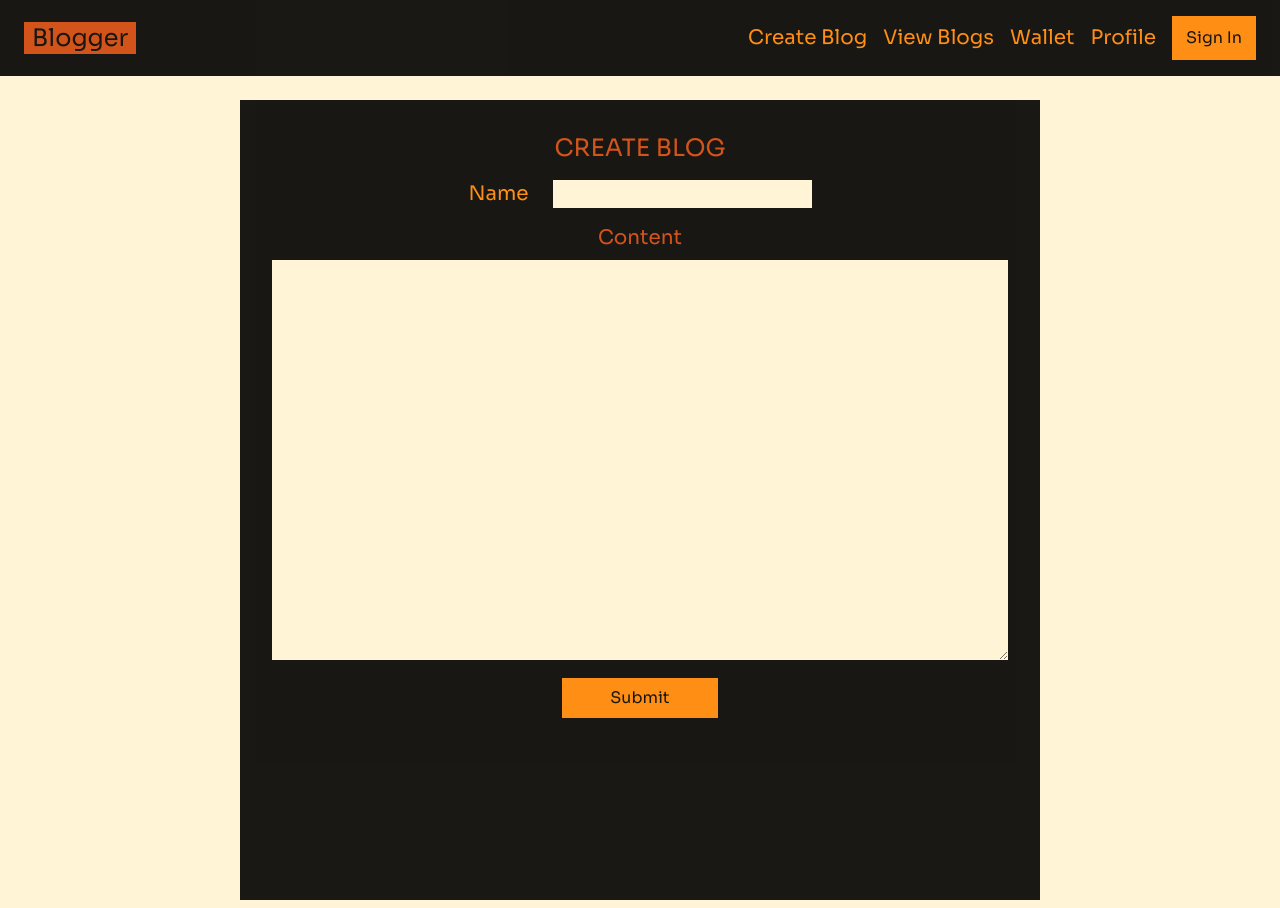
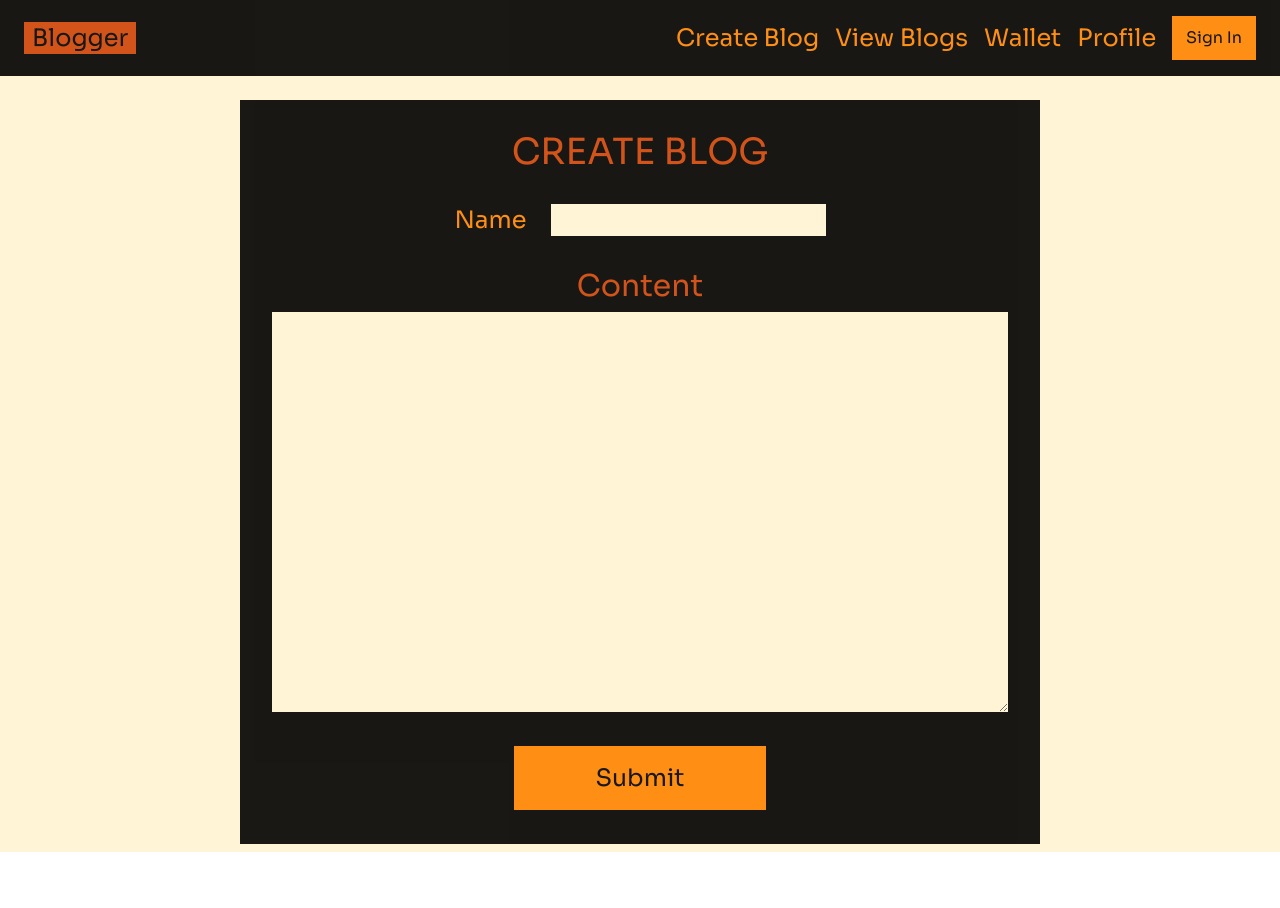
Before and after one commit to kishan1735/Blogger, a Next.js app: page /createblog in a window 1280 px wide. After the commit the page ends 852 px from the top, so only its background shows below. Built offline with nearby package versions, Linux system fonts and the light colour scheme; no server answers.

Commit message:
Wallet Update

```diff
--- a/app/createblog/page.tsx
+++ b/app/createblog/page.tsx
@@ -21,23 +21,23 @@ function Page() {
     }
   }
   return (
-    <div className="h-full w-screen bg-secondary flex flex-col space-y-6 w-screen pb-2">
+    <div className="h-full  bg-secondary flex flex-col space-y-6 w-screen pb-2">
       <Nav />
-      <div className="bg-black flex flex-col space-y-4 px-8 py-8 h-[100vh] opacity-90 mx-[30vh]">
-        <h1 className="text-accent text-2xl text-center uppercase">
+      <div className="bg-black flex flex-col space-y-8 px-8 py-8 h-full opacity-90 mx-[30vh]">
+        <h1 className="text-accent text-4xl text-center uppercase">
           Create Blog
         </h1>
         <div className="flex space-x-6 justify-center">
-          <h1 className="text-primary text-xl">Name</h1>
+          <h1 className="text-primary text-2xl">Name</h1>
           <input
             type="text"
-            className="bg-secondary px-8"
+            className="bg-secondary px-10"
             value={name}
             onChange={(e) => setName(e.target.value)}
           />
         </div>
         <div className="flex flex-col space-y-2">
-          <h1 className="text-accent text-xl text-center">Content</h1>
+          <h1 className="text-accent text-3xl text-center">Content</h1>
           <textarea
             className="bg-secondary px-8 h-[50vh] w-120  py-2"
             value={text}
@@ -45,7 +45,7 @@ function Page() {
           />
         </div>
         <button
-          className="bg-primary mx-72 py-2 border-black border-2 hover:bg-black hover:border-primary hover:text-primary"
+          className="bg-primary mx-auto py-4 text-2xl w-[20vw] border-black border-2 hover:bg-black hover:border-primary hover:text-primary"
           onClick={handleClick}
         >
           Submit
--- a/app/page.tsx
+++ b/app/page.tsx
@@ -7,7 +7,7 @@ export default function Home() {
   return (
     <main className="h-full flex flex-col bg-secondary">
       <SearchNav search={search} setSearch={setSearch} border={true} />
-      <div className="bg-black opacity-90  h-[90vh] flex flex-col py-16">
+      <div className="bg-black opacity-90  h-[80vh] flex flex-col py-16">
         <h1 className="text-primary text-6xl my-auto px-8">
           The Best Premium Blogging Platform on Internet
         </h1>
--- a/app/wallet/page.tsx
+++ b/app/wallet/page.tsx
@@ -6,21 +6,22 @@ function Page() {
   const { data: session, status } = useSession();
   console.log(session);
   return (
-    <div className="h-screen flex flex-col items-center space-y-16 bg-secondary">
+    <div className="h-screen flex flex-col items-center space-y-16 bg-secondary ">
       <Nav />
-      <div className="bg-black opacity-90 flex">
-        <div className="flex flex-col px-8 py-6 space-y-8">
-          <h1 className="text-primary text-4xl uppercase">Your wallet</h1>
-          <div className="flex space-x-16">
-            <h1 className="text-primary text-xl">Name</h1>
-            <h1 className="text-secondary text-xl">{session?.user?.name}</h1>
-          </div>
-          <div className="flex space-x-16">
-            <h1 className="text-primary text-3xl uppercase ">Your Balance</h1>
-            <h1 className="text-secondary text-xl">"Balance"</h1>
-          </div>
+
+      <div className=" bg-black w-[50vw] opacity-90 flex-col px-8  py-6 space-y-8">
+        <h1 className="text-accent text-4xl">Your Wallet</h1>
+        <div className="flex space-x-16">
+          <h1 className="text-primary text-3xl">Name</h1>
+          <h1 className="text-secondary text-3xl">{session?.user?.name}</h1>
         </div>
-        <div className="flex flex-col"></div>
+        <div className="flex space-x-16">
+          <h1 className="text-primary text-3xl">Your Balance</h1>
+          <h1 className="text-secondary text-3xl">0</h1>
+        </div>
+        <button className="bg-primary text-black border-2 border-black text-2xl mx-auto px-4 py-2 hover:bg-black hover:text-primary hover:border-primary">
+          Add To Your Wallet
+        </button>
       </div>
     </div>
   );
--- a/components/Nav.tsx
+++ b/components/Nav.tsx
@@ -14,19 +14,19 @@ function Nav() {
       </Link>
       <div className="flex items-center space-x-4">
         <Link href="/createblog" className=" group text-primary">
-          <h1 className="text-xl">Create Blog</h1>
+          <h1 className="text-2xl">Create Blog</h1>
           <div className="mx-2 group-hover:border-b-2 group-hover:border-primary"></div>
         </Link>
         <Link href="/blogs" className=" group text-primary">
-          <h1 className="text-xl">View Blogs</h1>
+          <h1 className="text-2xl">View Blogs</h1>
           <div className="mx-2 group-hover:border-b-2 group-hover:border-primary"></div>
         </Link>
         <Link href="/wallet" className=" group text-primary">
-          <h1 className="text-xl">Wallet</h1>
+          <h1 className="text-2xl">Wallet</h1>
           <div className="mx-2 group-hover:border-b-2 group-hover:border-primary"></div>
         </Link>
         <Link href="/profile" className=" group text-primary">
-          <h1 className="text-xl">Profile</h1>
+          <h1 className="text-2xl">Profile</h1>
           <div className="mx-2 group-hover:border-b-2 group-hover:border-primary"></div>
         </Link>
         {status !== "authenticated" ? (
--- a/components/SearchNav.tsx
+++ b/components/SearchNav.tsx
@@ -14,7 +14,7 @@ function SearchNav({
   const { data: session, status } = useSession();
   return (
     <nav
-      className={`max-w-kxl px-6 py-4 bg-black flex justify-between opacity-90 items-center ${
+      className={`max-w-kxl px-6 py-4 h-[15vh] bg-black flex justify-between opacity-90 items-center ${
         border ? "border-b-2 border-b-primary" : ""
       }`}
     >
@@ -29,23 +29,23 @@ function SearchNav({
         placeholder="search"
         value={search}
         onChange={(e) => setSearch(e.target.value)}
-        className="text-center px-24 rounded-xl py-1 bg-secondary"
+        className="text-center px-24 rounded-xl py-2 bg-secondary"
       />
       <div className="flex items-center space-x-4">
         <Link href="/createblog" className=" group text-primary">
-          <h1 className="text-xl">Create Blog</h1>
+          <h1 className="text-2xl">Create Blog</h1>
           <div className="mx-2 group-hover:border-b-2 group-hover:border-primary"></div>
         </Link>
         <Link href="/blogs" className=" group text-primary">
-          <h1 className="text-xl">View Blogs</h1>
+          <h1 className="text-2xl">View Blogs</h1>
           <div className="mx-2 group-hover:border-b-2 group-hover:border-primary"></div>
         </Link>
         <Link href="/wallet" className=" group text-primary">
-          <h1 className="text-xl">Wallet</h1>
+          <h1 className="text-2xl">Wallet</h1>
           <div className="mx-2 group-hover:border-b-2 group-hover:border-primary"></div>
         </Link>
         <Link href="/profile" className=" group text-primary">
-          <h1 className="text-xl">Profile</h1>
+          <h1 className="text-2xl">Profile</h1>
           <div className="mx-2 group-hover:border-b-2 group-hover:border-primary"></div>
         </Link>
         {status !== "authenticated" ? (
--- a/models/userModel.ts
+++ b/models/userModel.ts
@@ -20,6 +20,7 @@ const walletSchema = new mongoose.Schema({
   },
   history: {
     type: [historySchema],
+    default: [],
   },
 });
 
@@ -36,7 +37,7 @@ const userSchema = new mongoose.Schema({
     default: [],
   },
   wallet: {
-    type: [walletSchema],
+    type: walletSchema,
     sparse: true,
     default: [],
   },
```
